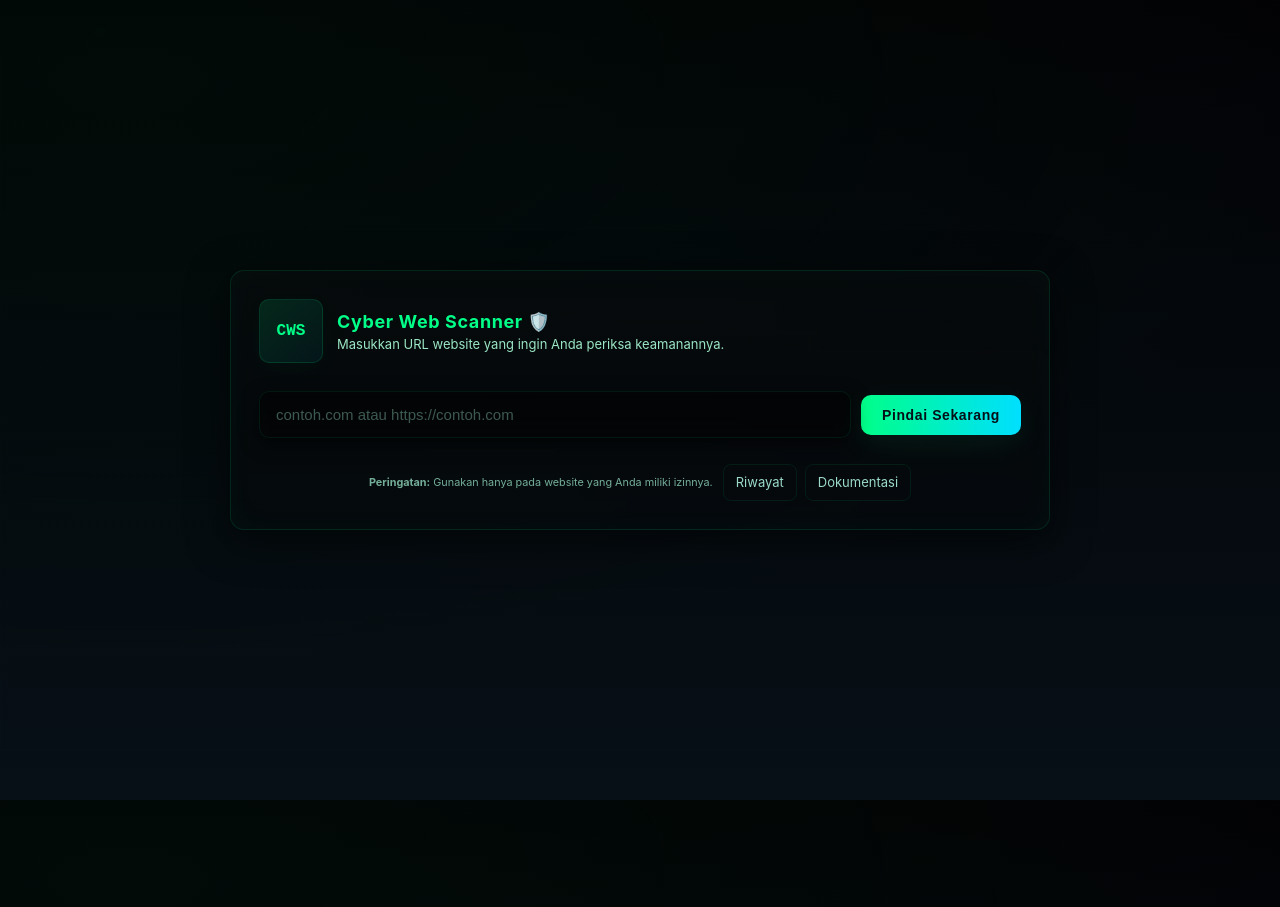
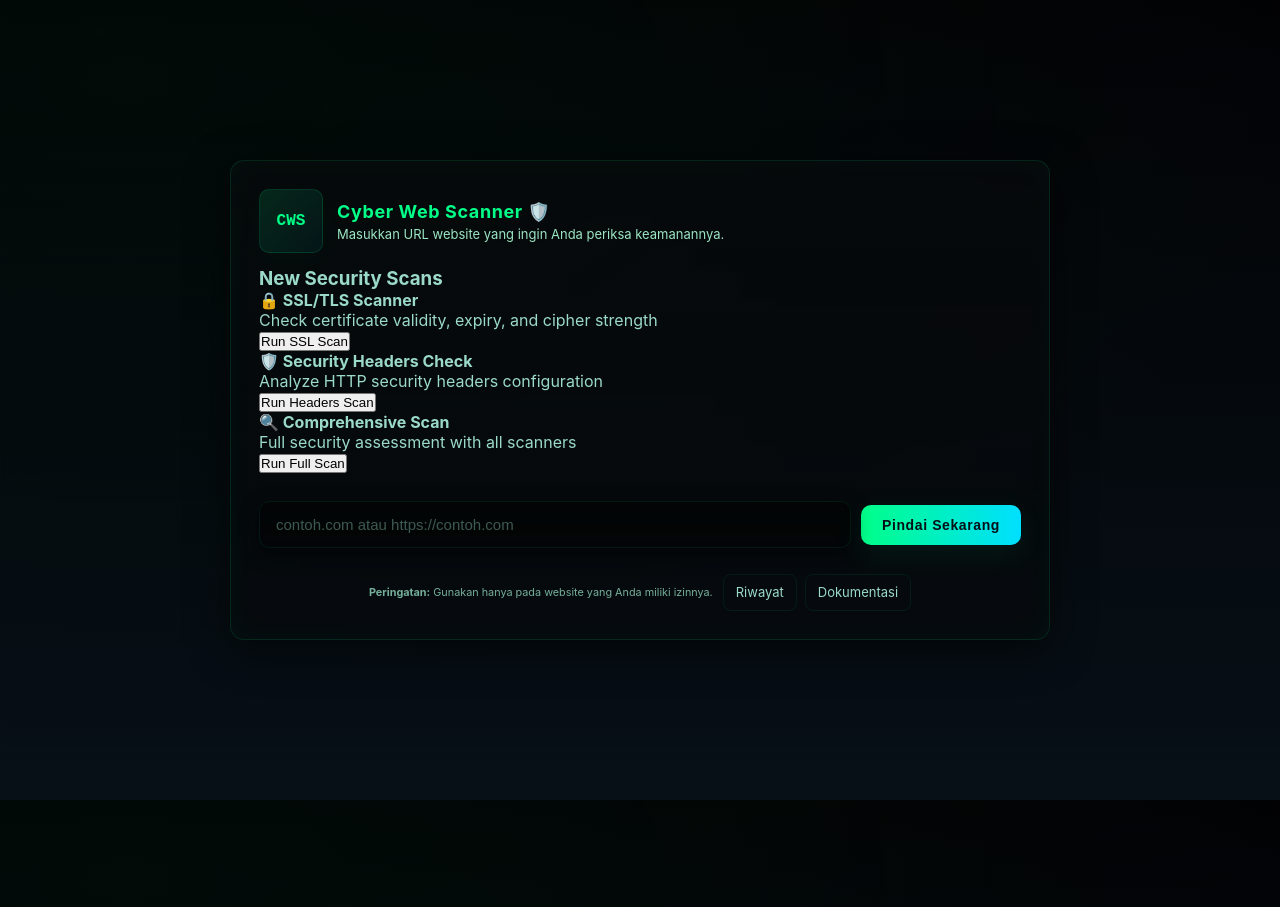
Before and after one commit to FebriOsht/Cyber-Web-Screnner-Beta, a Flask app: page / in a window 1280 px wide; the page is wider, and only the part inside the window is pictured. Run offline with Flask 3, Linux system fonts and the light colour scheme; parts of the project's set-up code (start-up, migrations or seed data) failed here and were passed over.

Commit message:
Update index.html

```diff
--- a/templates/index.html
+++ b/templates/index.html
@@ -250,6 +250,31 @@
         <h1 id="title">Cyber Web Scanner 🛡️</h1>
         <p class="lead">Masukkan URL website yang ingin Anda periksa keamanannya.</p>
       </div>
+
+      <!-- Add new scan options -->
+<div class="scan-options">
+    <h3>New Security Scans</h3>
+
+    <div class="scan-cards">
+        <div class="scan-card">
+            <h4>🔒 SSL/TLS Scanner</h4>
+            <p>Check certificate validity, expiry, and cipher strength</p>
+            <button onclick="runSSLScan()">Run SSL Scan</button>
+        </div>
+
+        <div class="scan-card">
+            <h4>🛡️ Security Headers Check</h4>
+            <p>Analyze HTTP security headers configuration</p>
+            <button onclick="runHeadersScan()">Run Headers Scan</button>
+        </div>
+
+        <div class="scan-card">
+            <h4>🔍 Comprehensive Scan</h4>
+            <p>Full security assessment with all scanners</p>
+            <button onclick="runComprehensiveScan()">Run Full Scan</button>
+        </div>
+    </div>
+</div>
     </header>
 
     <form id="scanForm" action="/scan" method="post" novalidate>
@@ -292,6 +317,24 @@
       });
       input.addEventListener('input', ()=>input.setCustomValidity(''));
     })();
+
+    function runSSLScan() {
+    const target = document.getElementById('target').value;
+    fetch('/api/ssl-scan', {
+        method: 'POST',
+        headers: {'Content-Type': 'application/json'},
+        body: JSON.stringify({target: target})
+    })
+    .then(response => response.json())
+    .then(data => {
+        displaySSLResults(data.results);
+    });
+}
+
+function displaySSLResults(results) {
+    // Implement results display
+    console.log('SSL Results:', results);
+}
   </script>
 </body>
 </html>
```
